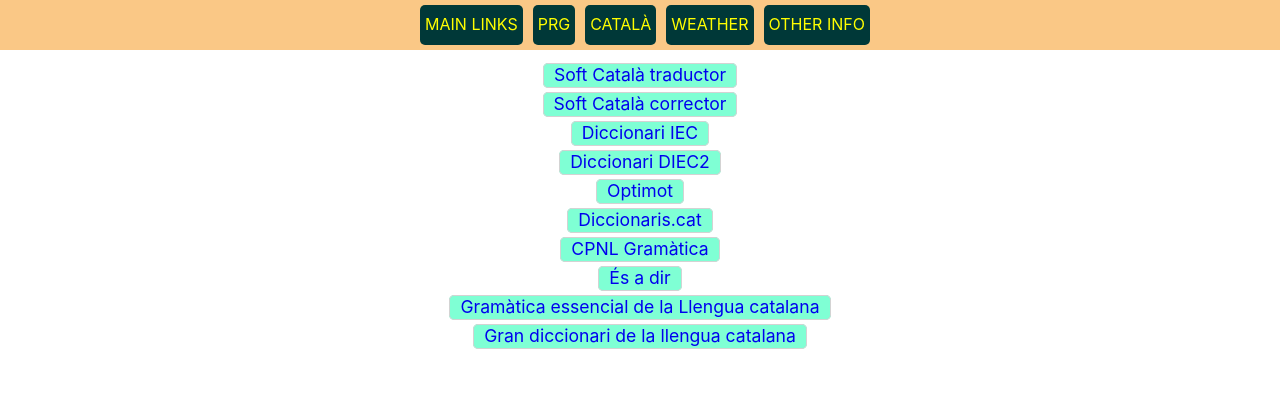
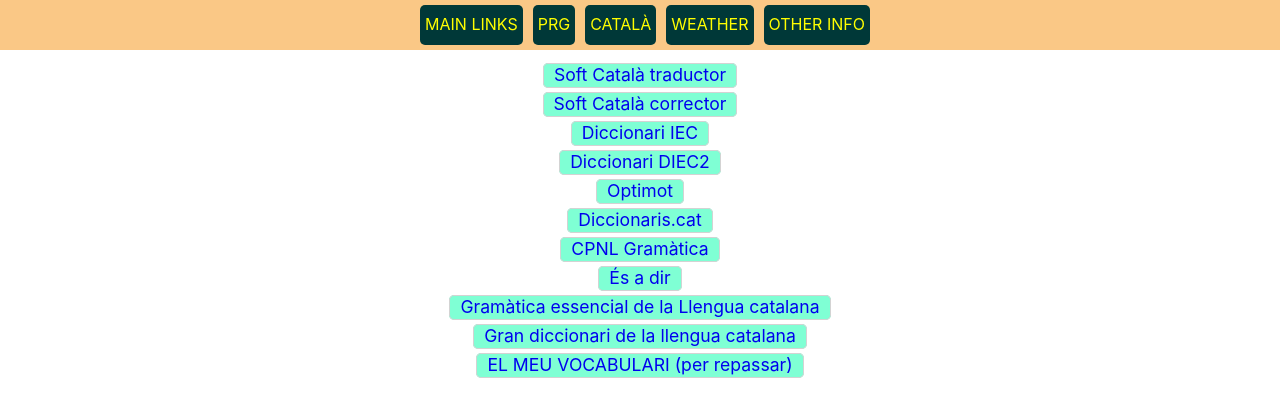
Before and after one commit to JosepConejero/my-links, a React (Create React App) app: page /catala-links in a window 1280 px wide. Shown: the top 416 px of the page. Built offline with nearby package versions, Linux system fonts and the light colour scheme.

Commit message:
Added el meu vocabulari

```diff
--- a/src/data/provisional-catala-links.ts
+++ b/src/data/provisional-catala-links.ts
@@ -12,6 +12,7 @@
   { address: "https://www.esadir.cat/", linkName: "És a dir", order: 1, folder: "ROOT" },
   { address: "https://geiec.iec.cat/sumari", linkName: "Gramàtica essencial de la Llengua catalana", order: 1, folder: "ROOT" },
   { address: "https://www.diccionari.cat/GDLC/decisio", linkName: "Gran diccionari de la llengua catalana", order: 1, folder: "ROOT" },
+  { address: "https://docs.google.com/document/d/15U_EAByNlDlAUKvUZgfnmdbj2XkEsZrfMx9u2Sou8Zg/edit?tab=t.0", linkName: "EL MEU VOCABULARI (per repassar)", order: 1, folder: "ROOT" },
 ];
 
 export default provisionalCatalaLinks;
```
